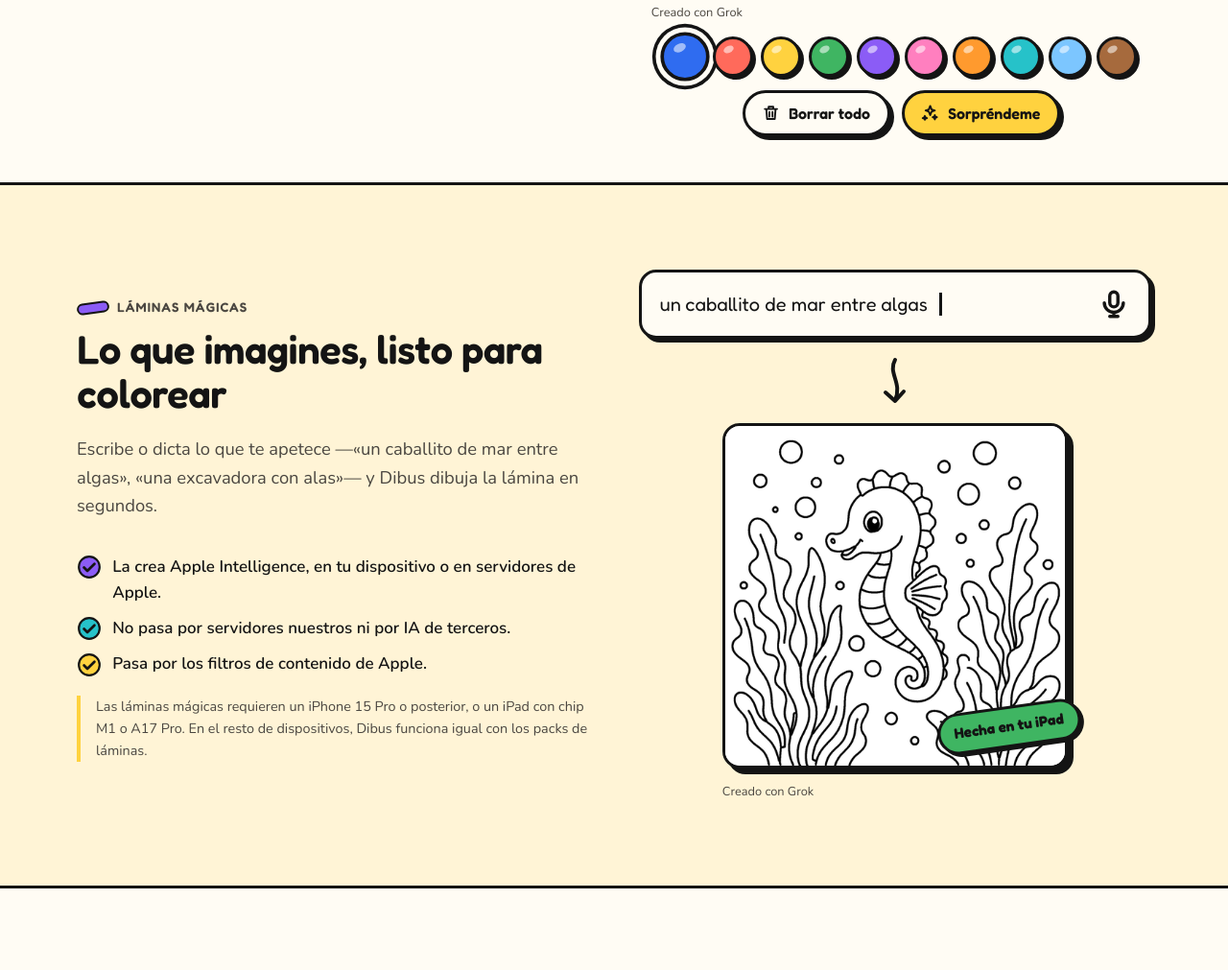
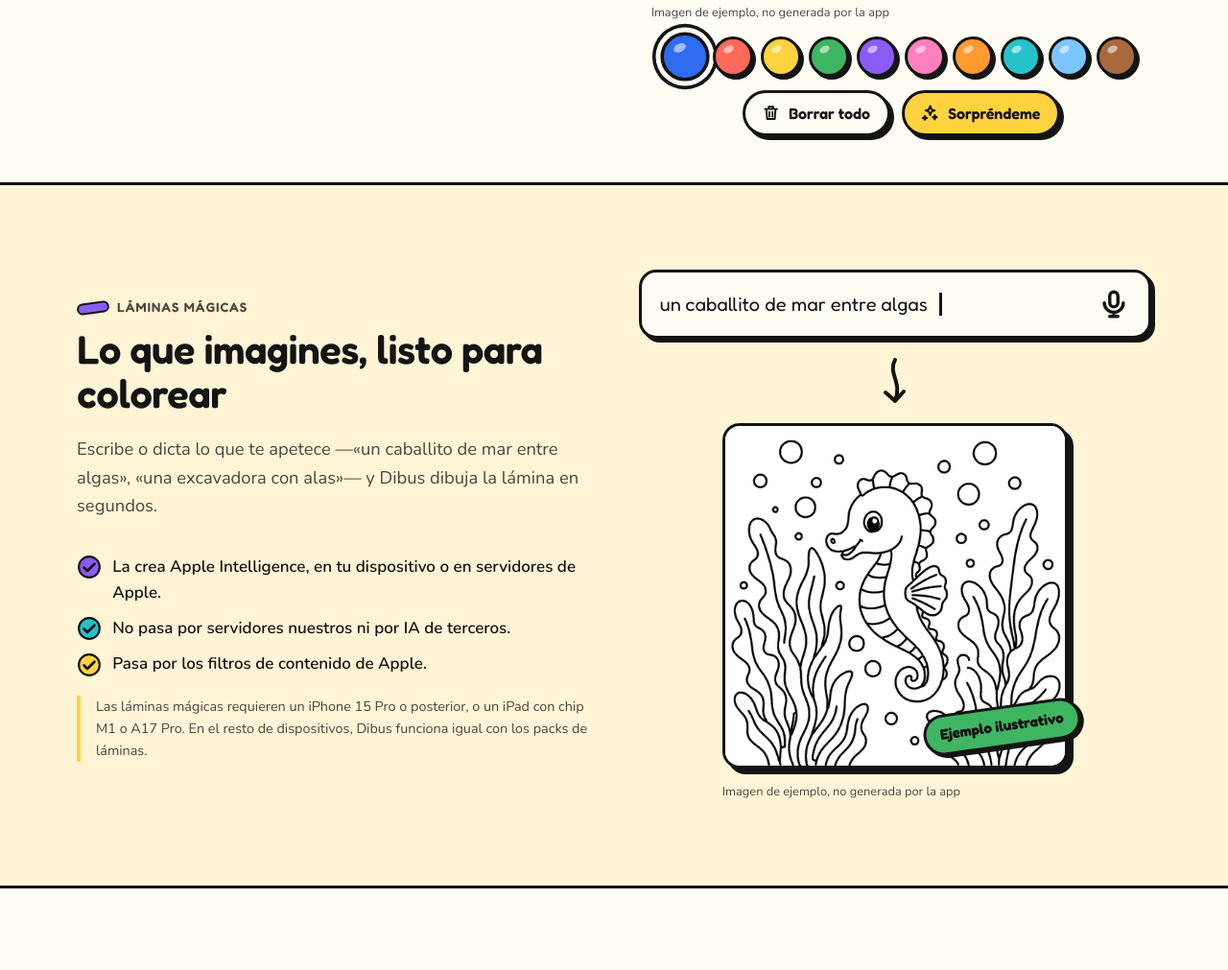
Before and after one commit to jmhdevelop/dibus-web, a plain HTML site: page index.html in a window 1280 px wide. Shown: the part 684-1695 px from the top of the page at 96% size. Drawn offline with Linux system fonts and the light colour scheme.

Commit message:
web: demo de Lámina mágica veraz, sin «Hecha en tu iPad» ni «Creado con Grok» (index.html)
Agente: web-dev

```diff
--- a/index.html
+++ b/index.html
@@ -100,7 +100,7 @@
         <div class="loading" aria-hidden="true">Sacando punta a las ceras…</div>
       </div>
       <div class="tools">
-        <p class="credit">Creado con Grok</p>
+        <p class="credit">Imagen de ejemplo, no generada por la app</p>
         <div class="ceras" role="group" aria-label="Ceras">
           <button class="cera" type="button" style="--c:#2f6cf0" data-color="#2f6cf0" aria-label="Azul cera" aria-pressed="true"></button>
           <button class="cera" type="button" style="--c:#ff6a5b" data-color="#ff6a5b" aria-label="Coral" aria-pressed="false"></button>
@@ -151,8 +151,8 @@
       <svg class="arrow-down" viewBox="0 0 56 56" fill="none" stroke="currentColor" stroke-width="4" stroke-linecap="round" stroke-linejoin="round"><path d="M28 6 C 20 20, 36 30, 28 48"/><path d="M18 40 L28 49 L37 39"/></svg>
       <div class="magic-result">
         <img src="img/caballito-480.png" srcset="img/caballito-480.png 480w, img/caballito-900.png 900w" sizes="(max-width: 420px) 92vw, 360px" width="480" height="480" alt="" loading="lazy">
-        <span class="stamp">Hecha en tu iPad</span>
-        <span class="credit">Creado con Grok</span>
+        <span class="stamp">Ejemplo ilustrativo</span>
+        <span class="credit">Imagen de ejemplo, no generada por la app</span>
       </div>
     </div>
   </div>
```
